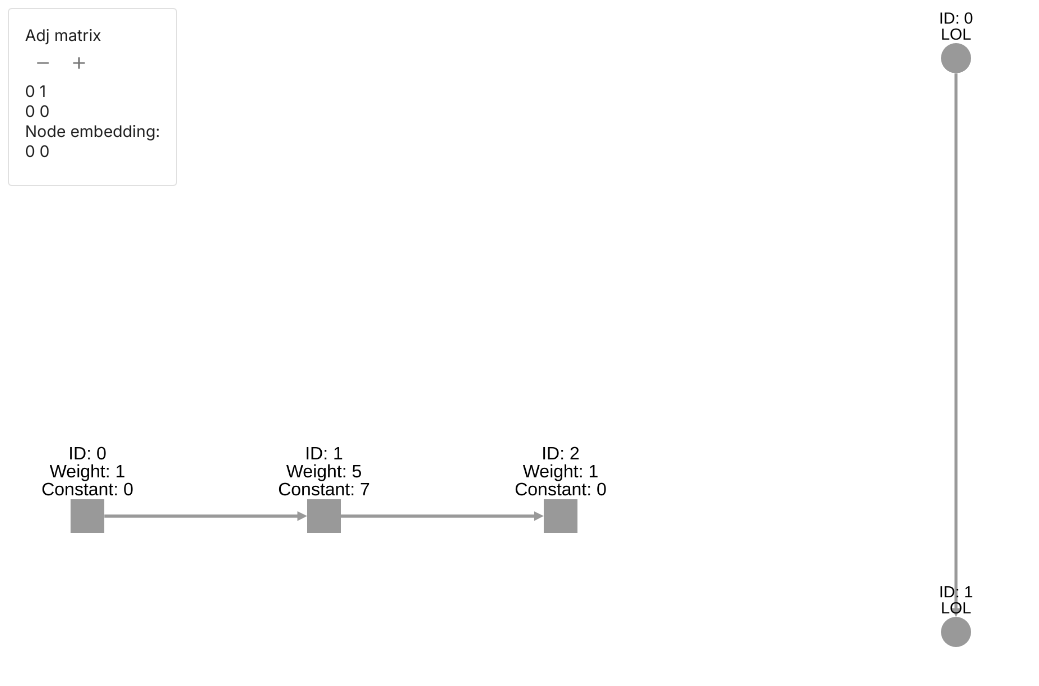
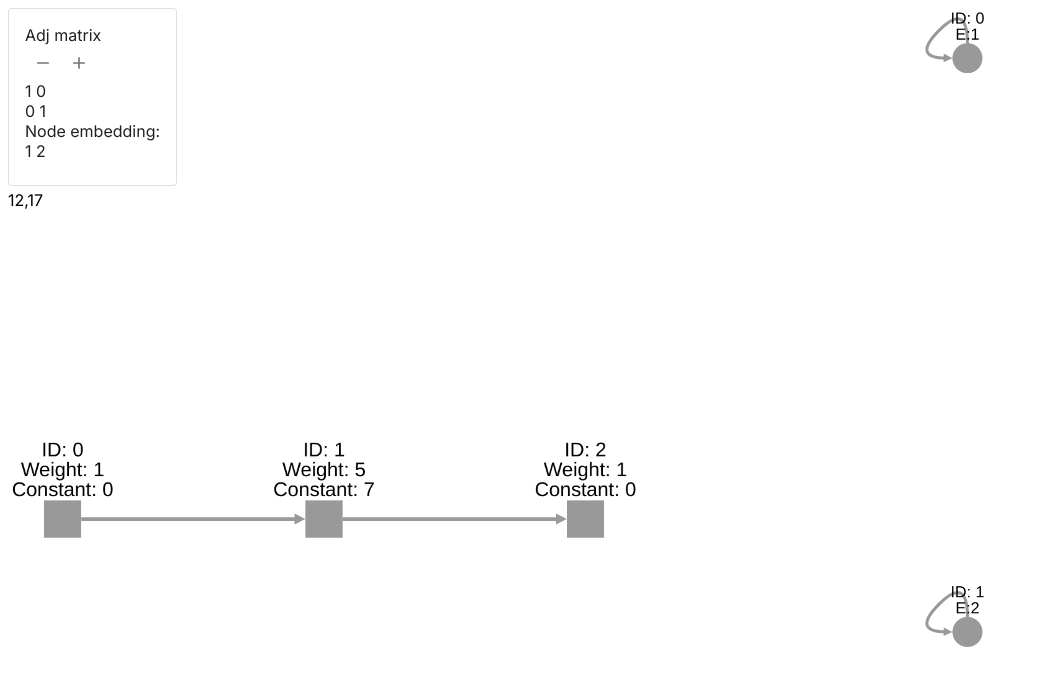
Before and after one commit to hometue/GNN-Visualiser, a Next.js app in the folder gnn-visualiser/: page / in a window 1280 px wide. Shown: the top 686 px of the page, without its empty margins (0-1039 px from the left). Built offline with nearby package versions, Linux system fonts and the light colour scheme.

Commit message:
Finish adding remaining barebone features

```diff
--- a/gnn-visualiser/app/graph/adjGraphView.tsx
+++ b/gnn-visualiser/app/graph/adjGraphView.tsx
@@ -48,8 +48,17 @@ function NodeValueView(props: {cellValue: number, updateGraph: (value: number) =
             }
             setEditingVal(null);
         }
+        const stringToInt = (str: string) => {
+            const result = parseInt(str);
+            if(isNaN(result)){
+                return 0;
+            }
+            else{
+                return result
+            }
+        }
         return(
-            <InputBox value={editingVal} onChange={(e) => {setEditingVal(parseInt(e.target.value))}} onEndEdit={onEndEdit} />
+            <InputBox value={editingVal} onChange={(e) => {setEditingVal(stringToInt(e.target.value))}} onEndEdit={onEndEdit} />
         )
     }
 }
--- a/gnn-visualiser/app/graph/gnn.ts
+++ b/gnn-visualiser/app/graph/gnn.ts
@@ -2,12 +2,12 @@ import { Graph } from "./graph";
 
 export interface LayerOutput {
     message: number[] // Messages sent by each node
-    embedding: number[]
+    embedding: number[] //Embedding after the layer
 }
 
-export interface GNNResult {
-    finalEmbeddings: number[]
-    layerResult: LayerOutput[]
+export class GNNResult {
+    finalEmbeddings: number[] = []
+    layerResult: LayerOutput[] = []
 }
 
 export class GNNNode {
@@ -69,7 +69,15 @@ export class GNN {
         return output;
     }
 
-    getEmbeddings(graph: Graph){
-
+    getEmbeddings(graph: Graph): GNNResult{
+        const result: GNNResult = new GNNResult();
+        let curEmbedding = graph.nodeFeatures;
+        this.nodes.forEach((node) => {
+            const layerOutput = this.calculateLayerOutput(graph, curEmbedding, node)
+            result.layerResult.push(layerOutput);
+            curEmbedding = layerOutput.embedding;
+        });
+        result.finalEmbeddings = curEmbedding;
+        return result;
     }
 }
--- a/gnn-visualiser/app/graph/gnnView.tsx
+++ b/gnn-visualiser/app/graph/gnnView.tsx
@@ -1,6 +1,7 @@
 import { useEffect, useRef } from "react";
 import { GNN } from "./gnn";
 import cytoscape from "cytoscape";
+import { ReadWrite } from "../types/readWrite";
 
 function gnnToCyto(gnn: GNN){
 	const gnnData: {data: {id: string}}[] = [];
@@ -11,23 +12,27 @@ function gnnToCyto(gnn: GNN){
 			const edgeData = {data: {id: index.toString().concat('e'.concat(index.toString())),
 									source: (index - 1).toString(),
 									target: index.toString()
-			}};
+			}, selectable: false
+			};
 			gnnData.push(edgeData);
 		}
 	})
 	return gnnData;
 }
 
-export default function GNNView(props: {gnn: GNN}){
+export default function GNNView(props: {gnn: GNN, selectedNode?: ReadWrite<number | null>}){
 	const graphRef = useRef<HTMLDivElement>(null);
-	const cacheAdjMatrix = useRef<null | number[][]>(null);
-	const cyto = useRef<cytoscape.Core>(cytoscape());
+	//const cyto = useRef<cytoscape.Core>(cytoscape());
 
 	useEffect(()=> {
 		const cy = cytoscape({
 			container: graphRef.current,
 			elements: gnnToCyto(props.gnn),
-			layout: {name: 'grid'},
+			layout: {name: 'grid', rows: 1},
+			userPanningEnabled: false,
+			userZoomingEnabled: false,
+			boxSelectionEnabled: false,
+			autoungrabify: true,
 			style: [
 				{
 					selector: 'node',
@@ -46,7 +51,27 @@ export default function GNNView(props: {gnn: GNN}){
 				}
 			]
 		});
-	}, [props])
+
+		cy.fit();
+		if(props.selectedNode !== undefined && props.selectedNode.data !== null){
+			cy.$('#'.concat(props.selectedNode.data.toString())).select();
+		}
+		if(props.selectedNode !== undefined){
+			const handleSelect: cytoscape.EventHandler = (e) => {
+				props.selectedNode?.setData(parseInt(e.target.data("id")));
+			}
+
+			cy.on("select", handleSelect);
+
+			const handleUnselect = () => {
+				props.selectedNode?.setData(null);
+			}
+
+			cy.on("unselect", handleUnselect);
+
+		}
+
+	}, [props.gnn, props.selectedNode])
 	return (
 		<div style={{width: '100%', height: '100%'}} ref={graphRef}></div>
 	)
--- a/gnn-visualiser/app/graph/graph.ts
+++ b/gnn-visualiser/app/graph/graph.ts
@@ -9,20 +9,22 @@ export class Graph {
 
 	addNode(){
 		this.adjMatrix.forEach((row) => {
-            //row.push(0); testing
-            row.push(this.adjMatrix.length);
+			row.push(0);
+
 		});
 		let newRow: number[] = new Array<number>(this.adjMatrix.length + 1);
 		newRow.fill(0, 0, this.adjMatrix.length + 1);
+		newRow[this.adjMatrix.length] = 1; //Create self-connection
 		this.adjMatrix.push(newRow);
 
 		// Add nodeFeatures
 
-        this.nodeFeatures.push(0);
+		//this.nodeFeatures.push(0); testing
+		this.nodeFeatures.push(this.numberOfNodes())
 	}
 
 	removeNode(id: number){
-        if(id >= this.adjMatrix.length){
+		if(id >= this.numberOfNodes()){
 			// Check out of bound, early return
 			return;
 		}
@@ -30,6 +32,10 @@ export class Graph {
 		this.adjMatrix.forEach((row) => {
 			row.splice(id, 1);
 		})
+	}
+
+	numberOfNodes(): number {
+		return this.adjMatrix.length;
 	}
 
 	printNodes(){
@@ -40,14 +46,23 @@ export class Graph {
 		if(id >= this.adjMatrix.length){
 			return [];
 		}
+		let curId = 0;
 		const neighbours: number[] = [];
 		// Note: We do not skip the node itself, because
-        this.adjMatrix[id].forEach((row: number, index: number)=>{
+		/*this.adjMatrix[id].forEach((row: number, index: number)=>{
 			if(row !== 0){
 				// There is connection, hence neighbours
 				neighbours.push(index)
 			}
-        })
+		})*/
+
+		while(curId < this.numberOfNodes()){
+			if(this.adjMatrix[curId][id] !== 0){
+				// [curId][id] !== 0 means connection
+				neighbours.push(curId);
+			}
+			curId = curId + 1;
+		}
 		return neighbours;
 	}
 
--- a/gnn-visualiser/app/graph/graphView.tsx
+++ b/gnn-visualiser/app/graph/graphView.tsx
@@ -6,7 +6,7 @@ import { ReadWrite } from "../types/readWrite";
 function graphToCyto(graph: Graph){
 	const graphData: {data: {id: string}}[] = [];
 	graph.adjMatrix.forEach((node, index) => {
-		const nodeData = {data: {id: index.toString(), haha: 'LOL'}};
+		const nodeData = {data: {id: index.toString(), embedding: graph.nodeFeatures[index]}};
 		graphData.push(nodeData);
 		node.forEach((edge, edgeNode) => {
 			if(edge != 0){
@@ -46,7 +46,7 @@ export default function GraphView(props: {graph: ReadWrite<Graph>}) {
 					{
 						selector: 'node',
 						style: {
-							'label': (ele: any) => {return 'ID: ' + ele.data("id") + '\n' + ele.data("haha")},
+							'label': (ele: any) => {return 'ID: ' + ele.data("id") + '\nE:' + ele.data("embedding")},
 							"text-wrap": "wrap",
 						}
 					},
--- a/gnn-visualiser/app/page.tsx
+++ b/gnn-visualiser/app/page.tsx
@@ -4,7 +4,7 @@ import GraphView from "./graph/graphView";
 import AdjGraphView from "./graph/adjGraphView";
 import { useState } from "react";
 import { Graph } from "./graph/graph";
-import { GNN } from "./graph/gnn";
+import { GNN, GNNResult } from "./graph/gnn";
 import GNNView from "./graph/gnnView";
 
 export default function Test() {
@@ -16,11 +16,19 @@ export default function Test() {
   });
   const [gnn, setgnn] = useState(GNN.templateGraph());
 
+  const [selectedGNNNode, setSelectedGNNNode] = useState<number | null>(null);
+
+  const result:GNNResult = gnn.getEmbeddings(graph);
+
   return (
     <div style={{display: "flex", height: "80vh", overflow: "auto"}}>
       <div style={{display: "flex", flex: 1, flexDirection: "column", height: "100%"}}>
-        <div style={{flex: 1}}><AdjGraphView graph={{data: graph, setData: setGraph}}/></div>
-        <div style={{flex: 1}}><GNNView gnn={gnn}/></div>
+        <div style={{flex: 1}}><AdjGraphView graph={{data: graph, setData: setGraph}}/>
+        <div>{result.finalEmbeddings.toString()}</div>
+        <div>{(selectedGNNNode!==null)?result.layerResult[selectedGNNNode].message.toString():null}</div>
+        <div>{(selectedGNNNode!==null)?result.layerResult[selectedGNNNode].embedding.toString():null}</div>
+      </div>
+        <div style={{flex: 1}}><GNNView gnn={gnn} selectedNode={{data: selectedGNNNode, setData: setSelectedGNNNode}}/></div>
       </div>
       <div style={{flex: 1}}><GraphView graph={{data: graph, setData: setGraph}} /></div>
     </div>
```
Lines whose indentation alone changed are shown as unchanged.
